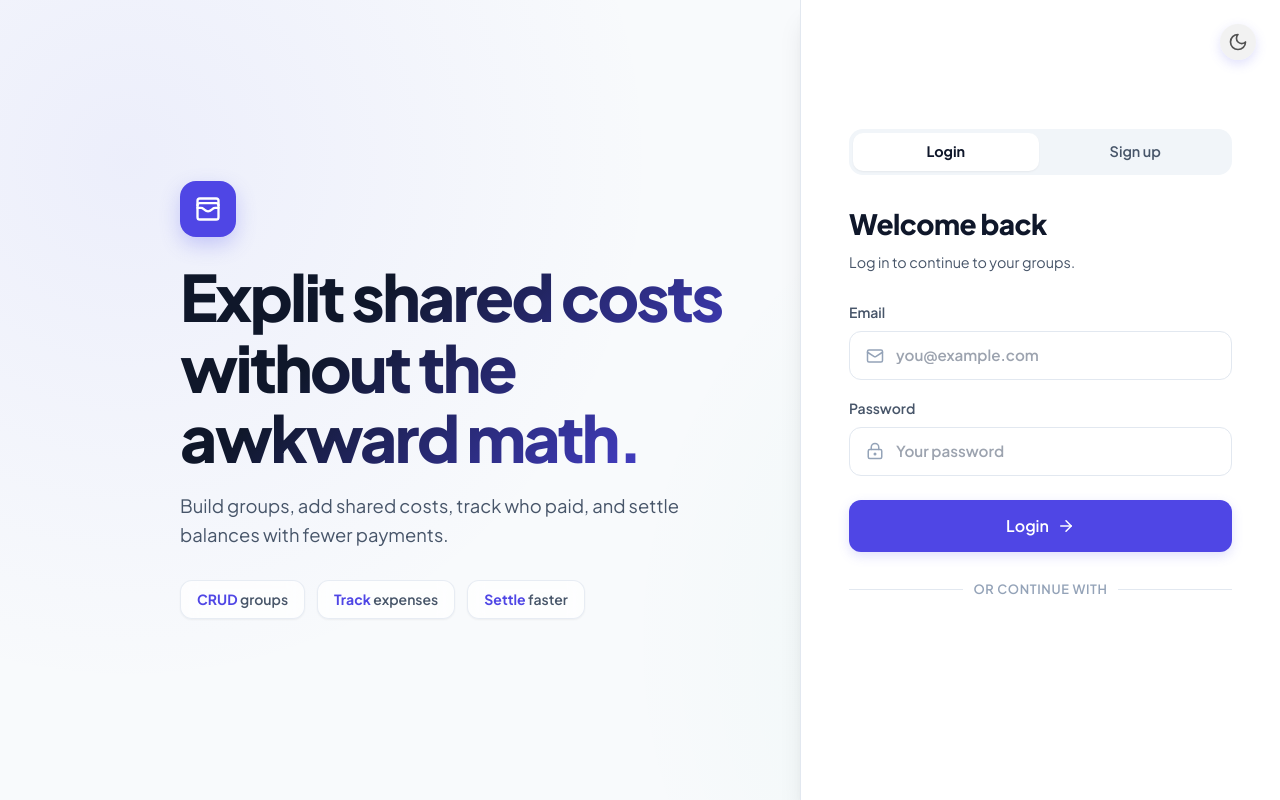
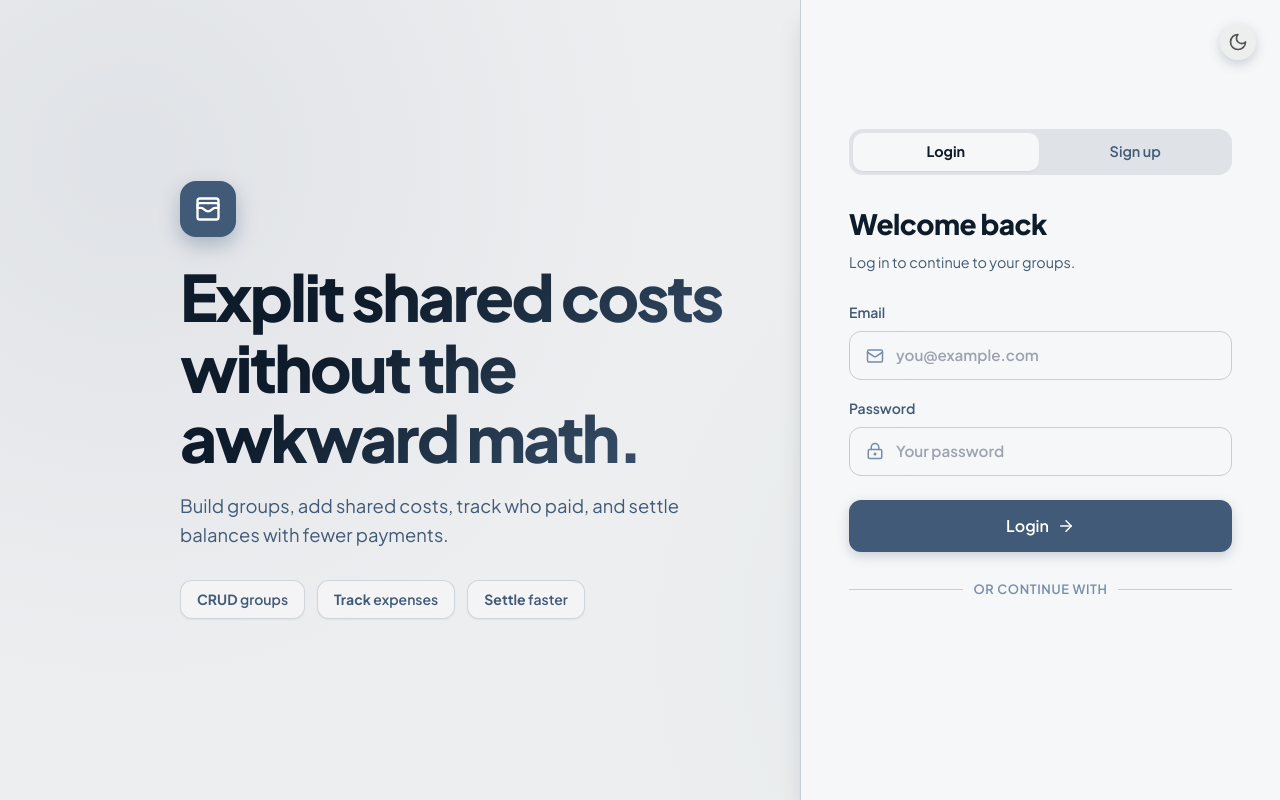
Before and after one commit to kolahun/Explit, a React (Vite) app in the folder frontend/: page /login in a window 1280 px wide. Built offline with nearby package versions, Linux system fonts and the light colour scheme; no server answers.

Commit message:
design: replace indigo palette with navy/steel-blue #0D1B2A #415A77 #778DA9

```diff
--- a/frontend/src/styles.css
+++ b/frontend/src/styles.css
@@ -8,40 +8,42 @@
   --font-sans: 'Plus Jakarta Sans', ui-sans-serif, system-ui, -apple-system, BlinkMacSystemFont, "Segoe UI", sans-serif;
 
   /* Design Tokens - Light Theme */
-  --bg-primary: #f8fafc;
-  --bg-secondary: #ffffff;
-  --bg-tertiary: #f1f5f9;
-
-  --text-primary: #0f172a;
-  --text-secondary: #475569;
-  --text-tertiary: #94a3b8;
-
-  --border-color: #e2e8f0;
-  --border-focus: #6366f1;
-
-  --color-primary: #4f46e5;
-  --color-primary-hover: #4338ca;
-  --color-primary-light: rgba(99, 102, 241, 0.08);
-
-  --color-success: #10b981;
-  --color-success-bg: rgba(16, 185, 129, 0.1);
-  --color-success-text: #047857;
-
-  --color-danger: #ef4444;
-  --color-danger-bg: rgba(239, 68, 68, 0.1);
-  --color-danger-text: #b91c1c;
-
-  --color-info: #3b82f6;
-  --color-info-bg: rgba(59, 130, 246, 0.1);
-  --color-info-text: #1d4ed8;
-
-  --shadow-sm: 0 1px 2px 0 rgb(0 0 0 / 0.05);
-  --shadow-md: 0 4px 6px -1px rgb(0 0 0 / 0.1), 0 2px 4px -2px rgb(0 0 0 / 0.1);
-  --shadow-lg: 0 10px 15px -3px rgb(0 0 0 / 0.1), 0 4px 6px -4px rgb(0 0 0 / 0.1);
-  --shadow-xl: 0 20px 25px -5px rgb(0 0 0 / 0.1), 0 8px 10px -6px rgb(0 0 0 / 0.1);
-
-  --glass-bg: rgba(255, 255, 255, 0.75);
-  --glass-border: rgba(226, 232, 240, 0.8);
+  /* Base: warm off-white derived from #E0E1DD */
+  --bg-primary: #edeef0;
+  --bg-secondary: #f6f7f8;
+  --bg-tertiary: #dfe2e6;
+
+  --text-primary: #0d1b2a;
+  --text-secondary: #415a77;
+  --text-tertiary: #778da9;
+
+  --border-color: #c5cdd8;
+  --border-focus: #415a77;
+
+  /* Primary accent: steel blue #415A77, hover: deeper navy */
+  --color-primary: #415a77;
+  --color-primary-hover: #1b263b;
+  --color-primary-light: rgba(65, 90, 119, 0.08);
+
+  --color-success: #2a9d8f;
+  --color-success-bg: rgba(42, 157, 143, 0.1);
+  --color-success-text: #1a6b60;
+
+  --color-danger: #e63946;
+  --color-danger-bg: rgba(230, 57, 70, 0.1);
+  --color-danger-text: #b52530;
+
+  --color-info: #457b9d;
+  --color-info-bg: rgba(69, 123, 157, 0.1);
+  --color-info-text: #1d5574;
+
+  --shadow-sm: 0 1px 2px 0 rgba(13, 27, 42, 0.06);
+  --shadow-md: 0 4px 6px -1px rgba(13, 27, 42, 0.1), 0 2px 4px -2px rgba(13, 27, 42, 0.08);
+  --shadow-lg: 0 10px 15px -3px rgba(13, 27, 42, 0.12), 0 4px 6px -4px rgba(13, 27, 42, 0.08);
+  --shadow-xl: 0 20px 25px -5px rgba(13, 27, 42, 0.15), 0 8px 10px -6px rgba(13, 27, 42, 0.08);
+
+  --glass-bg: rgba(246, 247, 248, 0.78);
+  --glass-border: rgba(197, 205, 216, 0.8);
   --glass-blur: blur(8px);
 
   color: var(--text-primary);
@@ -52,40 +54,42 @@
 
 :root[data-theme="dark"] {
   /* Design Tokens - Dark Theme */
-  --bg-primary: #05070f;
-  --bg-secondary: #0c101f;
-  --bg-tertiary: #131a30;
-
-  --text-primary: #f8fafc;
-  --text-secondary: #94a3b8;
-  --text-tertiary: #64748b;
-
-  --border-color: #1e293b;
-  --border-focus: #818cf8;
-
-  --color-primary: #6366f1;
-  --color-primary-hover: #818cf8;
-  --color-primary-light: rgba(99, 102, 241, 0.15);
-
-  --color-success: #34d399;
-  --color-success-bg: rgba(52, 211, 153, 0.12);
-  --color-success-text: #6ee7b7;
-
-  --color-danger: #f87171;
-  --color-danger-bg: rgba(248, 113, 113, 0.12);
-  --color-danger-text: #fca5a5;
-
-  --color-info: #60a5fa;
-  --color-info-bg: rgba(96, 165, 250, 0.12);
-  --color-info-text: #93c5fd;
-
-  --shadow-sm: 0 1px 2px 0 rgba(0, 0, 0, 0.3);
-  --shadow-md: 0 4px 6px -1px rgba(0, 0, 0, 0.3);
-  --shadow-lg: 0 10px 15px -3px rgba(0, 0, 0, 0.4);
-  --shadow-xl: 0 20px 25px -5px rgba(0, 0, 0, 0.5);
-
-  --glass-bg: rgba(12, 16, 31, 0.8);
-  --glass-border: rgba(30, 41, 59, 0.7);
+  /* Base: deep navy #0D1B2A + #1B263B */
+  --bg-primary: #0d1b2a;
+  --bg-secondary: #1b263b;
+  --bg-tertiary: #1f2e42;
+
+  --text-primary: #e0e1dd;
+  --text-secondary: #778da9;
+  --text-tertiary: #4a6080;
+
+  --border-color: #2a3d54;
+  --border-focus: #778da9;
+
+  /* Primary accent: slate #778DA9, hover: lighter */
+  --color-primary: #778da9;
+  --color-primary-hover: #97aabf;
+  --color-primary-light: rgba(119, 141, 169, 0.15);
+
+  --color-success: #2a9d8f;
+  --color-success-bg: rgba(42, 157, 143, 0.12);
+  --color-success-text: #52c5b8;
+
+  --color-danger: #e63946;
+  --color-danger-bg: rgba(230, 57, 70, 0.12);
+  --color-danger-text: #f07b84;
+
+  --color-info: #6aaed4;
+  --color-info-bg: rgba(106, 174, 212, 0.12);
+  --color-info-text: #93c5e0;
+
+  --shadow-sm: 0 1px 2px 0 rgba(0, 0, 0, 0.4);
+  --shadow-md: 0 4px 6px -1px rgba(0, 0, 0, 0.35);
+  --shadow-lg: 0 10px 15px -3px rgba(0, 0, 0, 0.45);
+  --shadow-xl: 0 20px 25px -5px rgba(0, 0, 0, 0.55);
+
+  --glass-bg: rgba(27, 38, 59, 0.82);
+  --glass-border: rgba(42, 61, 84, 0.7);
   --glass-blur: blur(10px);
 
   color: var(--text-primary);
@@ -148,13 +152,13 @@ button {
   padding: 10px 18px;
   cursor: pointer;
   transition: all 0.2s cubic-bezier(0.4, 0, 0.2, 1);
-  box-shadow: 0 4px 12px rgba(99, 102, 241, 0.2);
+  box-shadow: 0 4px 12px rgba(65, 90, 119, 0.25);
 }
 
 button:hover:not(:disabled) {
   background: var(--color-primary-hover);
   transform: translateY(-1.5px);
-  box-shadow: 0 6px 16px rgba(99, 102, 241, 0.3);
+  box-shadow: 0 6px 16px rgba(65, 90, 119, 0.35);
 }
 
 button:active:not(:disabled) {
@@ -405,7 +409,7 @@ label {
   display: flex;
   align-items: center;
   justify-content: center;
-  box-shadow: inset 0 0 0 1px rgba(99, 102, 241, 0.15);
+  box-shadow: inset 0 0 0 1px rgba(65, 90, 119, 0.18);
 }
 
 .premium-status {
@@ -590,7 +594,7 @@ label {
   padding: 12px 16px;
   background: var(--color-primary-light);
   border-radius: 16px;
-  border: 1px solid rgba(99, 102, 241, 0.15);
+  border: 1px solid rgba(119, 141, 169, 0.2);
   font-size: 0.925rem;
 }
 
@@ -698,8 +702,8 @@ label {
   display: grid;
   grid-template-columns: 1fr 480px;
   background:
-    radial-gradient(circle at 10% 20%, rgba(99, 102, 241, 0.08) 0%, transparent 40%),
-    radial-gradient(circle at 90% 80%, rgba(16, 185, 129, 0.06) 0%, transparent 40%),
+    radial-gradient(circle at 10% 20%, rgba(65, 90, 119, 0.08) 0%, transparent 40%),
+    radial-gradient(circle at 90% 80%, rgba(42, 157, 143, 0.06) 0%, transparent 40%),
     var(--bg-primary);
   transition: all 0.3s ease;
 }
@@ -723,7 +727,7 @@ label {
   align-items: center;
   justify-content: center;
   margin-bottom: 24px;
-  box-shadow: 0 8px 20px rgba(99, 102, 241, 0.3);
+  box-shadow: 0 8px 20px rgba(65, 90, 119, 0.35);
 }
 
 .login-hero h1 {
@@ -1016,7 +1020,7 @@ label {
   background: var(--color-primary-light);
   border-color: var(--color-primary);
   color: var(--text-primary);
-  box-shadow: inset 0 0 0 1px rgba(99, 102, 241, 0.2);
+  box-shadow: inset 0 0 0 1px rgba(119, 141, 169, 0.25);
 }
 
 .split-method-btn h4 {
@@ -1466,8 +1470,8 @@ label {
   border-left: 3px solid var(--color-danger);
 }
 .toast-info {
-  background: rgba(99, 102, 241, 0.12);
-  border-color: rgba(99, 102, 241, 0.25);
+  background: rgba(119, 141, 169, 0.12);
+  border-color: rgba(119, 141, 169, 0.25);
   border-left: 3px solid var(--color-primary);
 }
 
@@ -1570,7 +1574,7 @@ label {
   justify-content: center;
   color: var(--color-primary);
   margin-bottom: 8px;
-  box-shadow: 0 0 0 8px rgba(99, 102, 241, 0.06);
+  box-shadow: 0 0 0 8px rgba(65, 90, 119, 0.07);
 }
 
 .empty-state-title {
@@ -1738,7 +1742,7 @@ label {
   align-items: center;
   gap: 10px;
   background: var(--color-primary-light);
-  border: 1px solid rgba(99, 102, 241, 0.2);
+  border: 1px solid rgba(119, 141, 169, 0.2);
   border-radius: 12px;
   padding: 10px 16px;
   margin-bottom: 20px;
@@ -1957,7 +1961,7 @@ label {
   align-items: center;
   gap: 8px;
   background: var(--color-primary-light);
-  border: 1px solid rgba(99, 102, 241, 0.25);
+  border: 1px solid rgba(119, 141, 169, 0.25);
   border-radius: 12px;
   padding: 10px 14px;
   font-size: 0.875rem;
@@ -1989,7 +1993,7 @@ label {
   height: 650px;
   top: -180px;
   left: -160px;
-  background: radial-gradient(circle, rgba(99, 102, 241, 0.13) 0%, transparent 70%);
+  background: radial-gradient(circle, rgba(65, 90, 119, 0.14) 0%, transparent 70%);
   animation: aurora-drift-1 22s ease-in-out infinite alternate;
 }
 
@@ -2009,19 +2013,19 @@ label {
   height: 500px;
   top: 35%;
   right: 8%;
-  background: radial-gradient(circle, rgba(139, 92, 246, 0.09) 0%, transparent 70%);
+  background: radial-gradient(circle, rgba(119, 141, 169, 0.1) 0%, transparent 70%);
   animation: aurora-drift-3 18s ease-in-out infinite alternate;
 }
 
 /* Light theme: slightly less visible (light bg needs less contrast) */
 :root:not([data-theme="dark"]) .aurora-blob-1 {
-  background: radial-gradient(circle, rgba(79, 70, 229, 0.07) 0%, transparent 70%);
+  background: radial-gradient(circle, rgba(65, 90, 119, 0.07) 0%, transparent 70%);
 }
 :root:not([data-theme="dark"]) .aurora-blob-2 {
-  background: radial-gradient(circle, rgba(13, 148, 136, 0.06) 0%, transparent 70%);
+  background: radial-gradient(circle, rgba(13, 148, 136, 0.05) 0%, transparent 70%);
 }
 :root:not([data-theme="dark"]) .aurora-blob-3 {
-  background: radial-gradient(circle, rgba(124, 58, 237, 0.05) 0%, transparent 70%);
+  background: radial-gradient(circle, rgba(119, 141, 169, 0.05) 0%, transparent 70%);
 }
 
 @keyframes aurora-drift-1 {
```
